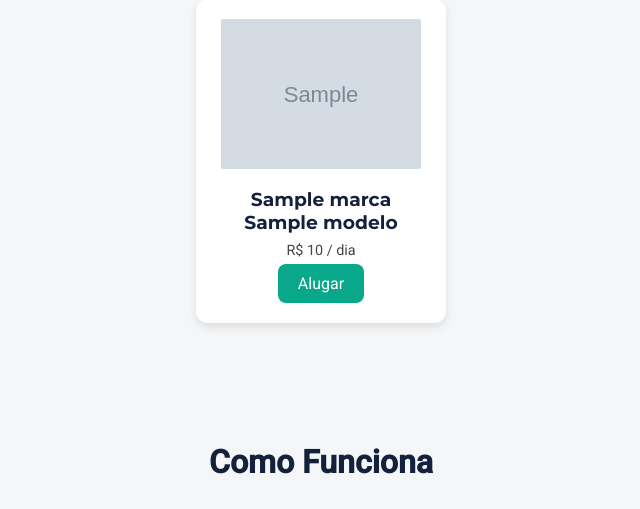
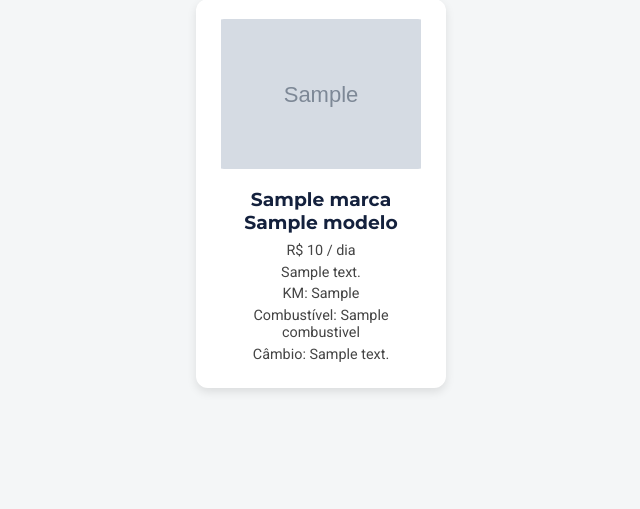
Before and after one commit to sofiabali/AutoProntoo, a Flask app: template templates/index.html in a window 1280 px wide. Shown: the part 878-1387 px from the top of the page, without its empty margins (319-959 px from the left). Run offline with Flask 3, Linux system fonts and the light colour scheme; the template is opened without the code that fills it: most values are stand-ins (such as "Sample title", 1, 10 or a date in 2020); grey boxes marked "Sample" are stand-in pictures.

Commit message:
mudança carros destaques

```diff
--- a/templates/destaques.html
+++ b/templates/destaques.html
@@ -6,7 +6,18 @@
       <img src="{{ url_for('static', filename='img/' ~ carro.imagem) }}" alt="{{ carro.nome }}">
       <h3>{{ carro.marca }} {{ carro.modelo }}</h3>
       <p>R$ {{ carro.valor_diaria }} / dia</p>
-      <a href="{{ url_for('carros') }}" class="btn-alugar">Alugar</a>
+      {% if carro.descricao %}
+      <p>{{ carro.descricao }}</p>
+      {% endif %}
+      {% if carro.km %}
+      <p>KM: {{ carro.km }}</p>
+      {% endif %}
+      {% if carro.combustivel %}
+      <p>Combustível: {{ carro.combustivel }}</p>
+      {% endif %}
+      {% if carro.cambio %}
+      <p>Câmbio: {{ carro.cambio }}</p>
+      {% endif %}
     </div>
     {% endfor %}
   </div>
```
